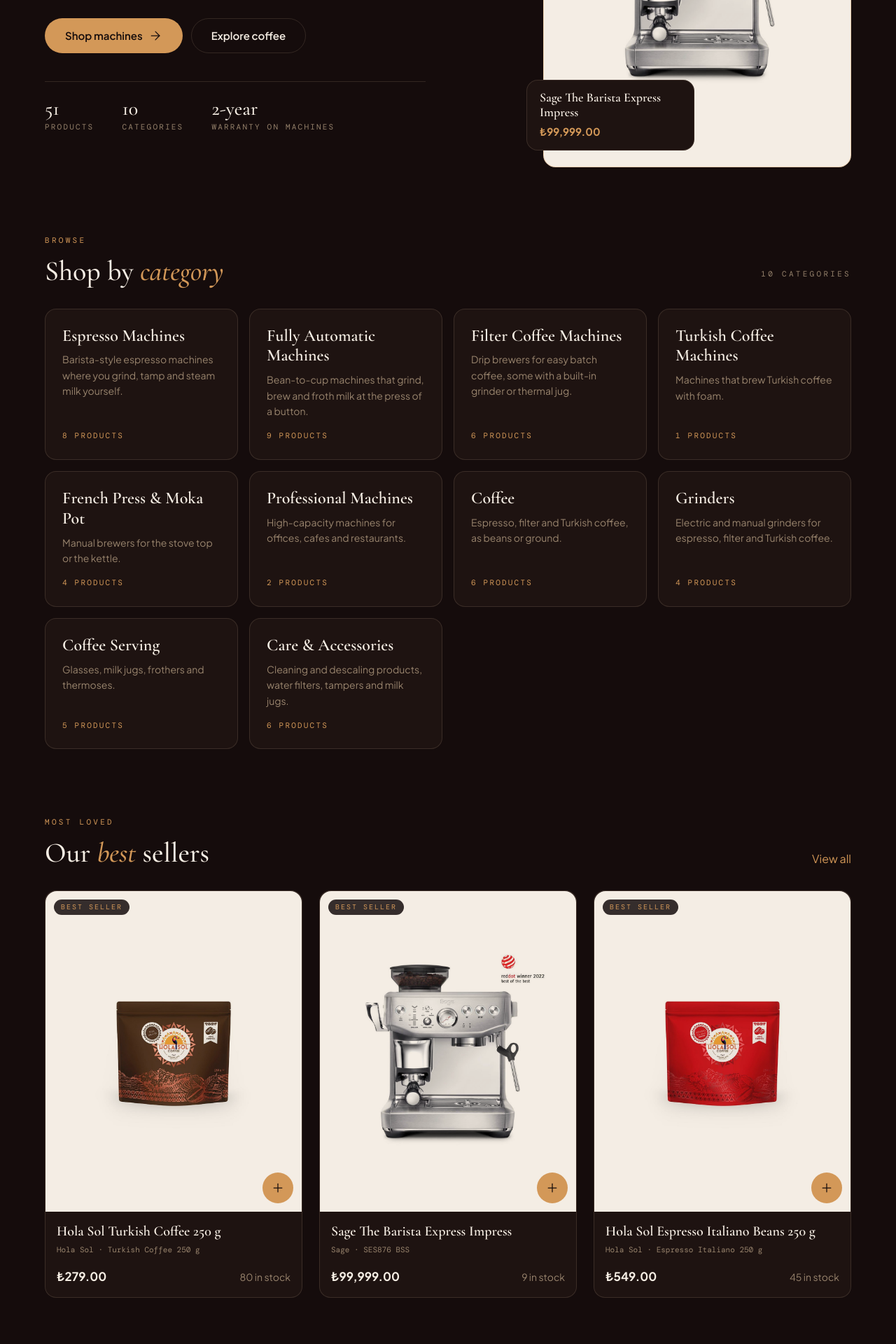
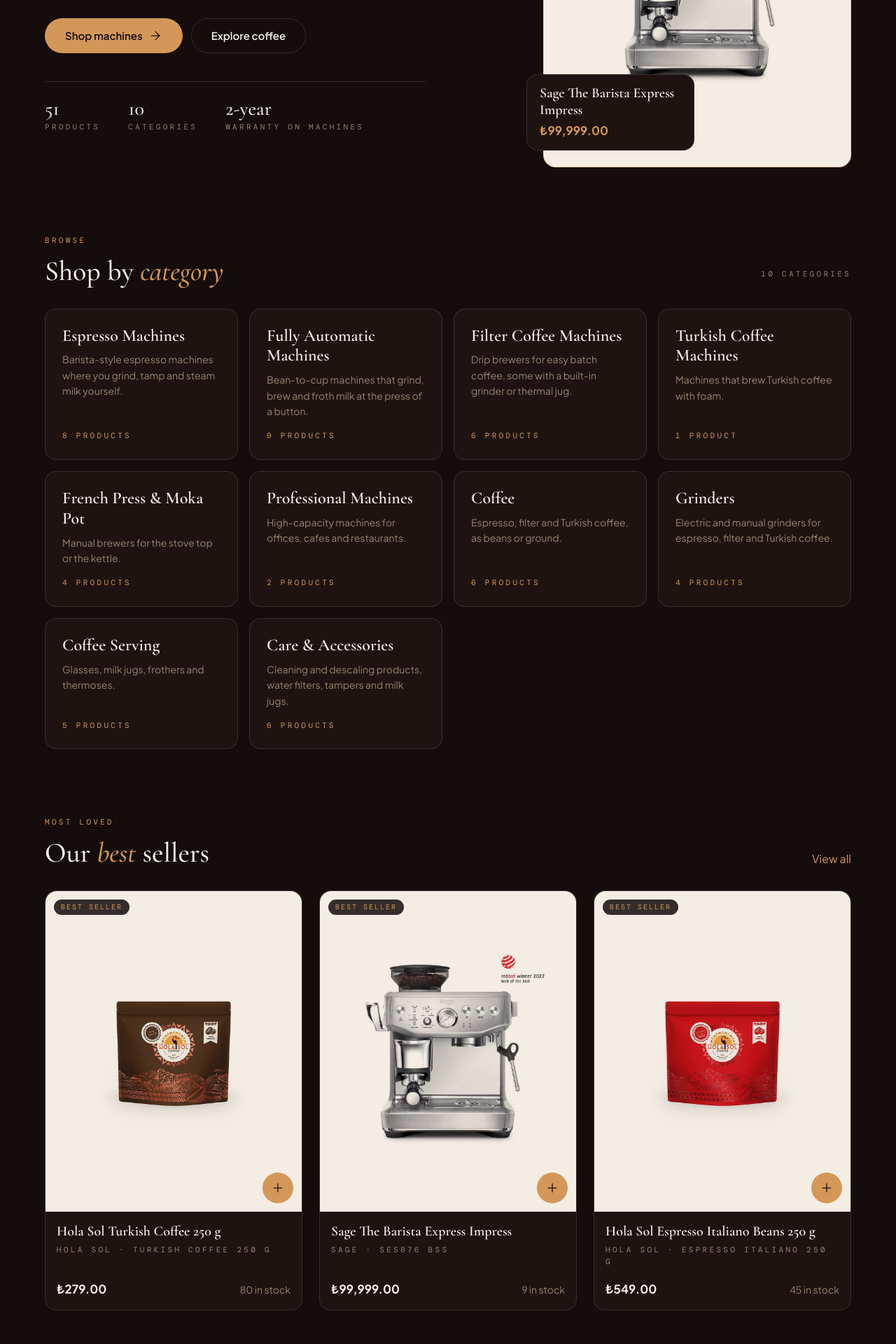
Before and after one commit to AbstractJosh/CS308-Project, a React (Vite) app in the folder frontend/: page / in a window 1280 px wide. Shown: the part 480-2400 px from the top of the page at 70% size. Built offline with nearby package versions, Linux system fonts and the light colour scheme.

Commit message:
SCRUM-15 match card labels and sizes with the handbook

```diff
--- a/frontend/src/components/ProductCard.css
+++ b/frontend/src/components/ProductCard.css
@@ -106,6 +106,8 @@
   margin: 0 0 16px;
   font-family: var(--font-mono);
   font-size: 11px;
+  letter-spacing: 0.3em;
+  text-transform: uppercase;
   color: var(--muted);
 }
 
--- a/frontend/src/pages/HomePage.css
+++ b/frontend/src/pages/HomePage.css
@@ -50,7 +50,7 @@
 .home-stat-label {
   font-family: var(--font-mono);
   font-size: 11px;
-  letter-spacing: 0.2em;
+  letter-spacing: 0.3em;
   text-transform: uppercase;
   color: var(--muted);
 }
@@ -97,13 +97,13 @@
 
 .home-hero-card-name {
   font-family: var(--font-serif);
-  font-size: 18px;
+  font-size: 20px;
   font-weight: 600;
   line-height: 1.2;
 }
 
 .home-hero-card-price {
-  font-size: 15px;
+  font-size: 17px;
   font-weight: 700;
   color: var(--accent);
 }
@@ -161,7 +161,7 @@
 .home-category-count {
   font-family: var(--font-mono);
   font-size: 11px;
-  letter-spacing: 0.2em;
+  letter-spacing: 0.3em;
   color: var(--accent);
 }
 
--- a/frontend/src/pages/HomePage.jsx
+++ b/frontend/src/pages/HomePage.jsx
@@ -145,7 +145,9 @@ export default function HomePage() {
                   <Link key={category.id} to={`/shop/${category.slug}`} className="card home-category">
                     <h3 className="home-category-name">{category.name}</h3>
                     <p className="muted home-category-description">{category.description}</p>
-                    <span className="home-category-count">{category.productCount} PRODUCTS</span>
+                    <span className="home-category-count">
+                      {category.productCount} {category.productCount === 1 ? 'PRODUCT' : 'PRODUCTS'}
+                    </span>
                   </Link>
                 ))}
               </div>
```
Also changed, not shown: 1 other file (tests, documents, lock files or other folders).
